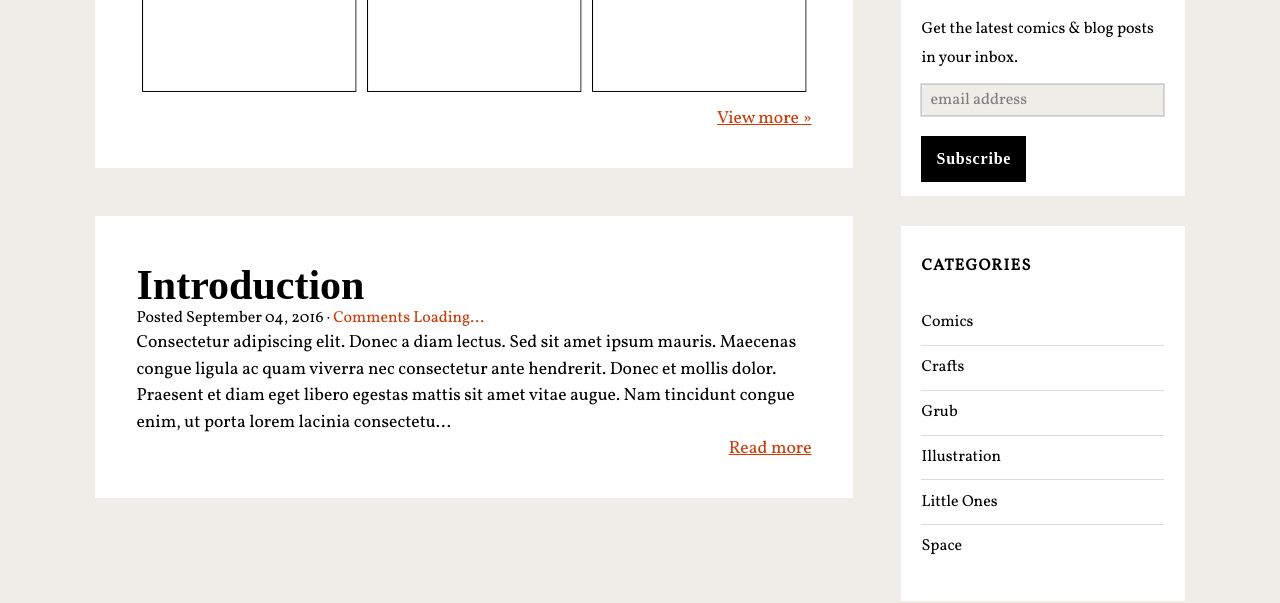
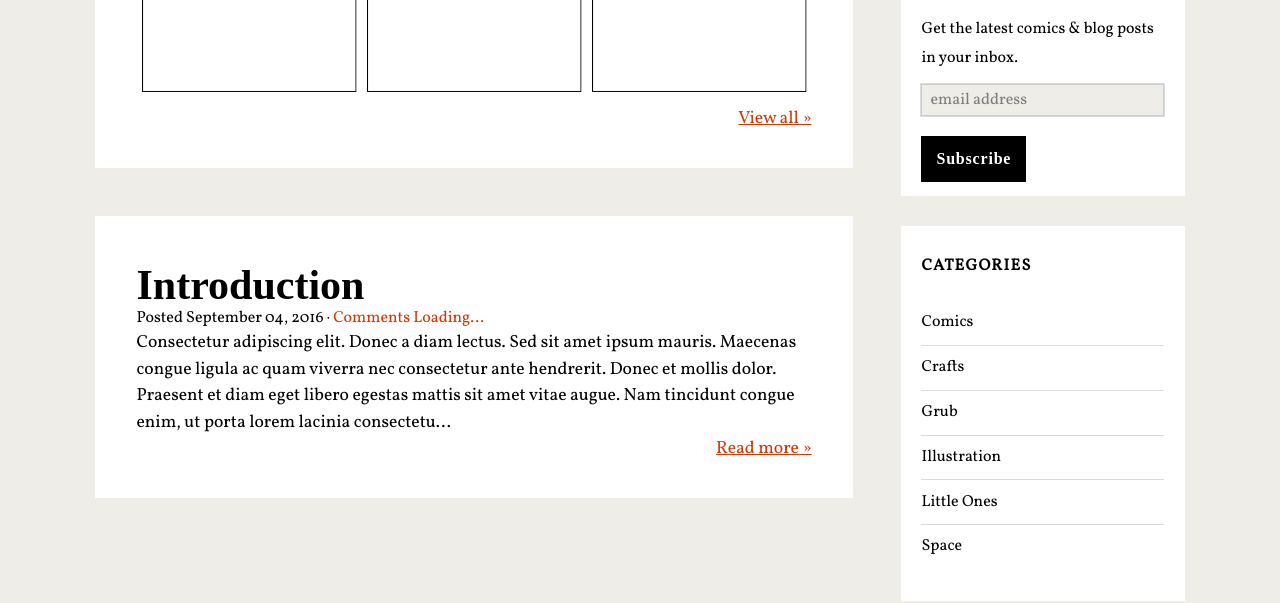
Before and after one commit to randideo/randideo.github.io, a Jekyll site: the page built from backup.html, in a window 1280 px wide. Shown: the part 385-988 px from the top of the page. Built offline with Jekyll 4.4.1, drawn with Linux system fonts in a browser that asks for light colours; nearby versions of some CDN libraries; some web fonts are replaced; comment, search, counter and statistics services are not loaded.

Commit message:
Update backup.html

```diff
--- a/backup.html
+++ b/backup.html
@@ -11,7 +11,7 @@
 	<li style="float: left; padding: 5px; width: 33.33333333333333%;">  <a href="{{ post.url }}" ><img src="{{ post.thumbnail }}" /></a></li>
 	{% endfor %}</ul>
 			 <div style="clear: both;"></div>
-			 <div align="right" class="jump-link"><a href="http://randideo.com/comics">View more »</a></div>
+			 <div align="right" class="jump-link"><a href="http://randideo.com/comics">View all »</a></div>
 		 </div>
 	 </div>
 
@@ -33,7 +33,7 @@
 
 	<div class="entry-content">{{ post.content | split:"<!-- more -->" | first | strip_html | truncate:300 }}
 {% if post.content | size > 300 %}
-		<div align="right" class="jump-link"><a href="{{ post.url }}">Read more</a></div>
+		<div align="right" class="jump-link"><a href="{{ post.url }}">Read more »</a></div>
 {% endif %}</div>
 
 	 </div></div>
```
